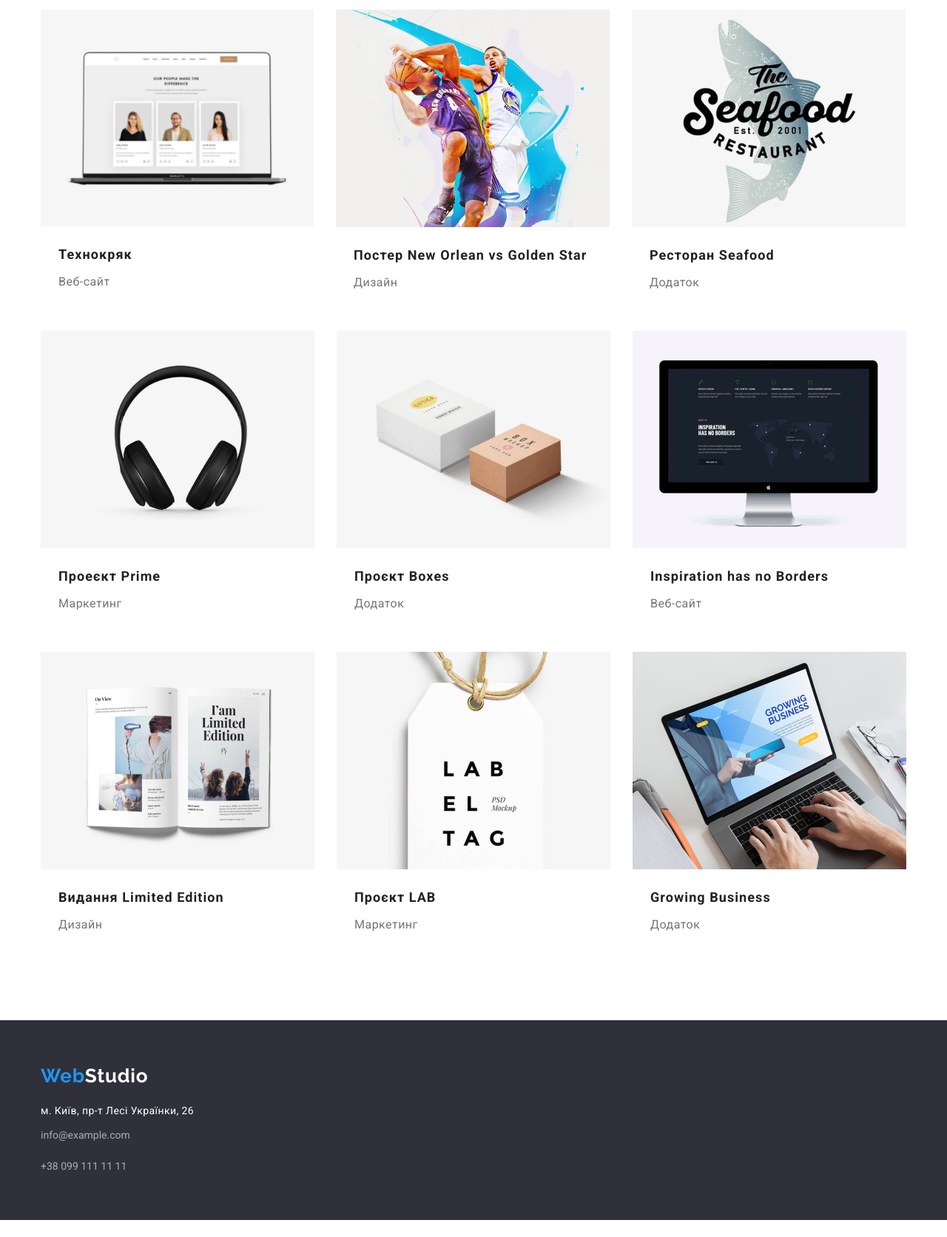
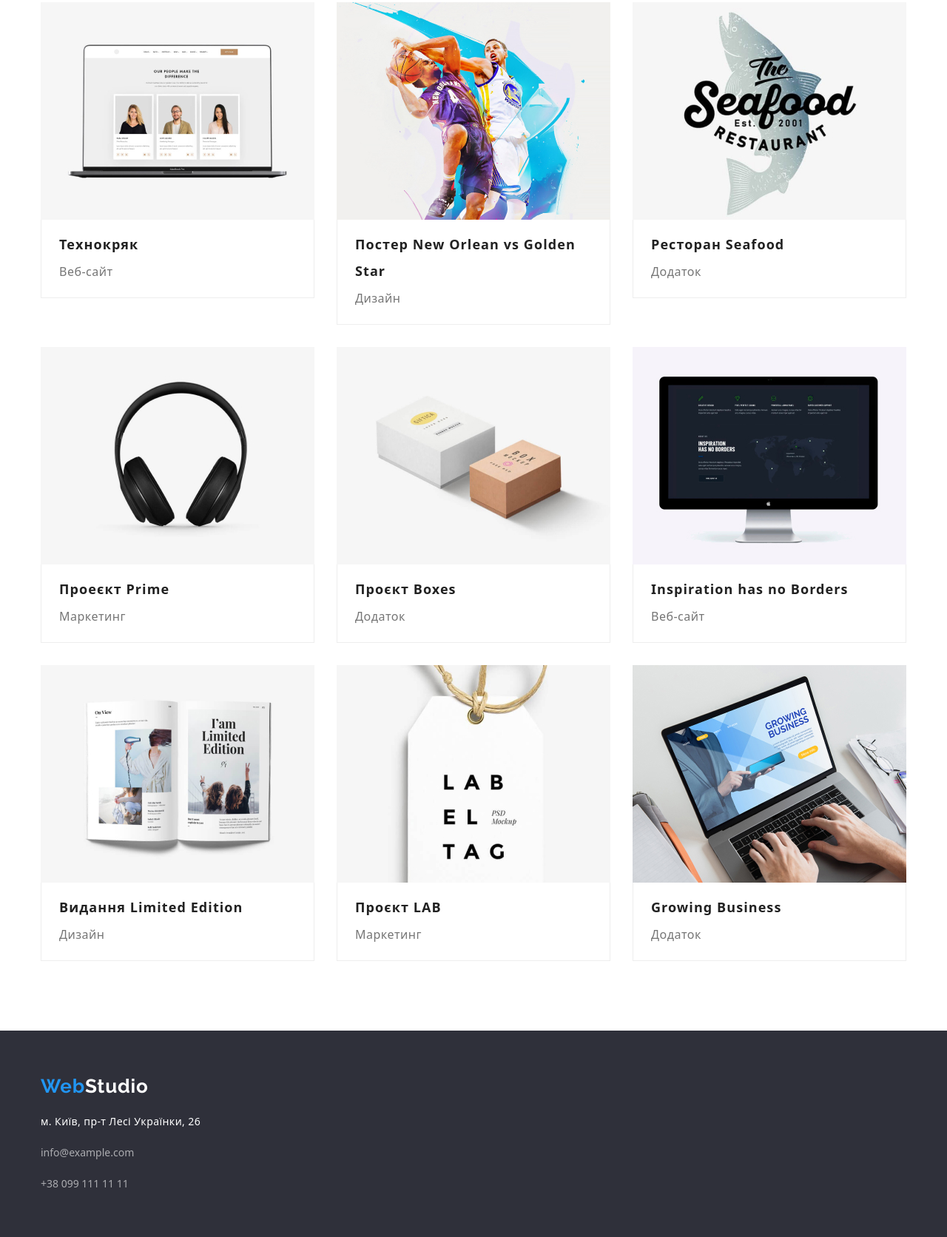
Before and after one commit to IvannaChernega/goit-markup-hw-03, a plain HTML site: page portfolio.html in a window 1280 px wide. Shown: the part 262-1934 px from the top of the page at 74% size. Before the commit the page ends 1911 px from the top, so only its background shows below. Drawn offline with nearby package versions, Linux system fonts and the light colour scheme.

Commit message:
comiit workuop-03

```diff
--- a/css/style.css
+++ b/css/style.css
@@ -1,9 +1,3 @@
-/* білий #FFFFFF */
-/* цвет вторичний текст #212121*/
-/* цвет тексту #757575 */
-/* акцент  ссилки #2196F3 */
-/* колір лого #000000 #2196F3 */
-/* колір футерадресси rgba(255, 255, 255, 0.6) */
 :root {
   --primary-font: "Roboto";
   --primary-text-color: #212121;
@@ -33,7 +27,6 @@ ul {
   margin-top: 0;
   margin-bottom: 0;
   margin-left: 0;
-  /* ?pading */
   padding-left: 0;
 }
 img {
@@ -125,6 +118,8 @@ a {
 }
 .auth-nav .link {
   display: block;
+  padding-top: 32px;
+  padding-bottom: 32px;
 
   color: var(--secondary-text-color);
   font-weight: 500;
@@ -146,8 +141,8 @@ a {
 .hero {
   display: block;
   text-align: center;
-  padding-top: 280px;
-  padding-bottom: 280px;
+  padding-top: 200px;
+  padding-bottom: 200px;
 
   background: var(--background-color);
 }
@@ -227,8 +222,8 @@ a {
   display: block;
   text-align: center;
   padding-top: 280px;
-  padding-bottom: 280px;
 }
+
 .title-box {
   font-weight: 700;
   font-size: 36px;
@@ -237,7 +232,7 @@ a {
   letter-spacing: 0.03em;
 
   font-weight: bold;
-  text-transform: uppercase;
+
   min-width: 336px;
   margin-left: auto;
   margin-right: auto;
@@ -255,14 +250,20 @@ a {
 }
 
 /* -------Наша команда -------*/
-.section .team {
-  background-color: #f5f4fa;
-}
+
 .team-title {
+  font-weight: 700;
   font-size: 36px;
   line-height: 1.16;
   text-align: center;
   letter-spacing: 0.03em;
+
+  font-weight: bold;
+
+  min-width: 336px;
+  margin-top: 94px;
+  margin-left: auto;
+  margin-right: auto;
 
   color: var(--primary-text-color);
 }
@@ -270,19 +271,17 @@ a {
   display: flex;
   gap: 30px;
   margin-top: 50px;
+  padding-bottom: 94px;
   flex-wrap: wrap;
+  background-color: #f5f4fa;
+}
+.team-item {
+  background: #ffffff;
 }
 .team-item {
   flex-basis: calc(100%-90 / 4);
 }
-.user-item {
-  font-weight: 400;
-  font-size: 16px;
-  line-height: 1.18;
-  text-align: center;
 
-  color: var(--secondary-text-color);
-}
 .text-name {
   font-weight: 500;
   font-size: 16px;
@@ -310,11 +309,10 @@ a {
   padding-bottom: 60px;
   background-color: #2f303a;
 }
-.footer-contact {
-  display: inline-block;
-  /* align-items: center; */
-}
+
 .web-logo-footer {
+  display: flex;
+  margin-bottom: 20px;
   font-family: "Raleway";
   font-weight: 700;
   font-size: 26px;
@@ -334,7 +332,7 @@ a {
 .address-link {
   display: inline-block;
   margin-bottom: 9px;
-  margin-top: 20px;
+
   font-size: 14px;
   line-height: 1.71;
   letter-spacing: 0.03em;
@@ -343,8 +341,7 @@ a {
 }
 .footer-nav {
   display: inline-block;
-  margin-bottom: 9px;
-  font-style: normal;
+
   font-size: 14px;
   line-height: 1.71;
 
@@ -363,23 +360,23 @@ a {
   color: rgba(255, 255, 255, 0.6);
   /* outline: 1px solid tomato; */
 }
+.address-item:not(:last-child) {
+  margin-bottom: 9px;
+}
 
 /* --------------  ПОРТФОЛИО    ------------ */
 /* -----filter------ */
 .page-header {
   border-bottom: 1px solid #ececec;
 }
-.section-portfolio {
-  margin-top: 100px;
-}
+
 .filter {
   display: flex;
-
+  margin-bottom: 50px;
   justify-content: center;
   align-items: center;
   flex-wrap: wrap;
   gap: 8px;
-  margin: 30px;
 }
 
 address {
@@ -393,9 +390,7 @@ element.style {
   font-weight: 500;
   font-size: 16px;
   line-height: 1.63;
-
   letter-spacing: 0.03em;
-
   color: #ffffff;
 }
 
@@ -424,24 +419,31 @@ element.style {
 }
 
 /* --------projects------- */
-.project-card-list {
+.projects {
   display: flex;
   gap: 30px;
   flex-wrap: wrap;
 }
+.project-item {
+}
+.project-card {
+  width: 370px;
+  padding-left: 24px;
+  padding-top: 15px;
+  padding-right: 24px;
+  padding-bottom: 20px;
 
-.project-card-item {
+  background: #ffffff;
+  border-left: 1px solid #eeeeee;
+  border-bottom: 1px solid #eeeeee;
+  border-right: 1px solid #eeeeee;
+}
+.project {
   flex-basis: calc(100%-60px / 3);
 }
-/* .project-card {
-  background: #ffffff;
-  border: 1px solid #eeeeee;
-} */
-.project-item {
-  padding-left: 24px;
-  padding-right: 24px;
-  padding-bottom: 4px;
-  padding-top: 20px;
+
+.project-title {
+  margin-bottom: 4px;
   font-weight: 700;
   font-size: 18px;
   line-height: 2;
@@ -451,9 +453,6 @@ element.style {
 }
 
 .project-type {
-  padding-left: 24px;
-  padding-right: 24px;
-  padding-bottom: 20px;
   line-height: 1.88;
   letter-spacing: 0.03em;
 
--- a/portfolio.html
+++ b/portfolio.html
@@ -1,5 +1,5 @@
 <!DOCTYPE html>
-<html lang="ua">
+<html lang="ru">
   <head>
     <meta charset="UTF-8" />
     <meta http-equiv="X-UA-Compatible" content="IE=edge" />
@@ -16,11 +16,11 @@
     <link rel="stylesheet" href="css/style.css" />
   </head>
   <!-- ШАПКА САЙТУ -->
-  <body class="body">
+  <body>
     <header class="page-header">
       <div class="main-nav container">
         <nav class="nav-page">
-          <a  class="logo" href="./index.html"  class="item"
+          <a  class="logo" href="./index.html"
           >Web<span class="logo-accent">Studio</span></a
         >
         <ul class="site-nav list">
@@ -40,8 +40,9 @@
     </header>
 
     <!------filter-------->
-    <main class="container">
-      <section class="portfolio section">
+    <main>
+      <section class="section">
+        <div class="container">
         <h1 hidden class="filter-title">portfolio</h1>
         <ul class="filter list">
           <li class="filter-item">
@@ -61,24 +62,21 @@
           </li>
         </ul>
         <!-- PROJECT -->
-      <h1 class="hidden">projects</h1>
-      <div class="conteiner">
-        <ul class=" project-card-list list">
-          <div class="project-card">
-          <li class="project-card-item">
+        <ul class="projects list">
+          <li class="project-item">
             <a href="#"></a>
             <img
             src="./images/portfolioimg/web-site1.jpg"
             alt="веб-сайт"
-              width="369"
-              height="293"
+            width="370"
+            height="294"
             />
             <div class="project-card ">
-            <h2 class="project-item">Технокряк</h2>
-            <p class="project-type">Веб-сайт</p></div>
-            <p></p>
-          </li></div>
-          <li class="project-card-item">
+              <h2 class="project-title">Технокряк</h2>
+              <p class="project-type">Веб-сайт</p>
+            </div>
+          </li>
+          <li class="project-item">
             <a href="#"></a>
             <img
             src="./images/portfolioimg/desain2.jpg"
@@ -87,11 +85,11 @@
             height="294"
             />
             <div class="project-card">
-            <h2 class="project-item">Постер New Orlean vs Golden Star</h2>
-            <p class="project-type">Дизайн</p></div>
-            <p></p>
+              <h2 class="project-title">Постер New Orlean vs Golden Star</h2>
+              <p class="project-type">Дизайн</p>
+            </div>
           </li>
-          <li class="project-card-item">
+          <li class="project-item">
             <a href="#"></a>
             <img
             src="./images/portfolioimg/prilojenie3.jpg"
@@ -100,11 +98,11 @@
             height="294"
             />
             <div class="project-card">
-            <h2 class="project-item">Ресторан Seafood</h2>
-            <p class="project-type">Додаток</p></div>
-            <p></p>
+              <h2 class="project-title">Ресторан Seafood</h2>
+              <p class="project-type">Додаток</p>
+            </div>
           </li>
-          <li class="project-card-item">
+          <li class="project-item">
             <a href="#"></a>
             <img
             src="./images/portfolioimg/marketing4.jpg"
@@ -113,11 +111,11 @@
             height="294"
             />
             <div class="project-card">
-            <h2 class="project-item">Проеєкт Prime</h2>
-            <p class="project-type">Маркетинг</p></div>
-            <p></p>
+              <h2 class="project-title">Проеєкт Prime</h2>
+              <p class="project-type">Маркетинг</p>
+            </div>
           </li>
-          <li class="project-card-item">
+          <li class="project-item">
             <a href="#"></a>
             <img
             src="./images/portfolioimg/proect5.jpg"
@@ -126,11 +124,11 @@
             height="294"
             />
             <div class="project-card">
-            <h2 class="project-item">Проєкт Boxes</h2>
-            <p class="project-type">Додаток</p></div>
-            <p></p>
+              <h2 class="project-title">Проєкт Boxes</h2>
+                  <p class="project-type">Додаток</p>
+                </div>
               </li>
-          <li class="project-card-item">
+              <li class="project-item">
                 <a href="#"></a>
                 <img
                 src="./images/portfolioimg/borders6.jpg"
@@ -139,11 +137,12 @@
                 height="294"
                 />
                 <div class="project-card">
-            <h2 class="project-item">Inspiration has no Borders</h2>
-            <p class="project-type">Веб-сайт</p></div>
+                  <h2 class="project-title">Inspiration has no Borders</h2>
+                  <p class="project-type">Веб-сайт</p>
+                </div>
                 <p></p>
               </li>
-          <li class="project-card-item">
+              <li class="project-item">
                 <a href="#"></a>
                 <img
                 src="./images/portfolioimg/desine7.jpg"
@@ -152,11 +151,11 @@
                 height="294"
                 />
                 <div class="project-card">
-            <h2 class="project-item">Видання Limited Edition</h2>
-            <p class="project-type">Дизайн</p></div>
-            <p></p>
+                  <h2 class="project-title">Видання Limited Edition</h2>
+                  <p class="project-type">Дизайн</p>
+                </div>
               </li>
-          <li class="project-card-item">
+              <li class="project-item">
                 <a href="#"></a>
                 <img
                 src="./images/portfolioimg/projectlab8.jpg"
@@ -165,11 +164,11 @@
                 height="294"
                 />
                 <div class="project-card">
-            <h2 class="project-item">Проєкт LAB</h2>
-            <p class="project-type">Маркетинг</p></div>
-            <p></p>
+                  <h2 class="project-title">Проєкт LAB</h2>
+                  <p class="project-type">Маркетинг</p>
+                </div>
               </li>
-          <li class="project-card-item">
+              <li class="project-item">
                 <a href="#"></a>
                 <img
                 src="./images/portfolioimg/busines9.jpg"
@@ -178,19 +177,18 @@
                 height="294"
                 />
                 <div class="project-card">
-            <h2 class="project-item">Growing Business</h2>
-            <p class="project-type">Додаток</p></div>
-            <p></p>
+                  <h2 class="project-title">Growing Business</h2>
+                  <p class="project-type">Додаток</p>
+                </div>
               </li>
             </ul>
-      </div>
         </section>
       </main>
       <!-- подвал -->
       <footer class="footer">
-    <div class="container">
-      <a href="./index.html" class="web-logo-footer">
-        Web<span class="footer-logo">Studio</span>
+      <div class=" container ">
+        <a href="./index.html" class="web-logo-footer"
+          >Web<span class="footer-logo">Studio</span>
         </a>
         <address class="address">
           <ul class="address-list list">
@@ -199,15 +197,18 @@
                 class="address-link"
                 href="https://goo.gl/maps/3nGJ9g9wUPAV8Rpz5"
                 target="_blank"
-            rel="noopener noreferrer">м. Київ, пр-т Лесі Українки, 26</a>
-          </li>
-          <li class="footer-mail list">
+                rel="noopener noreferrer"
+              >
+                м. Київ, пр-т Лесі Українки, 26</a
+              >
+            </li >
+            <li class="address-item list">
               <a class="footer-nav" href="mailto:info@example.com">
                 info@example.com
               </a>
             </li>
-          <li class="foter-tel list">
-            <a class="tel-nav"  href="tel:+380991111111">
+            <li class="address-item list">
+              <a class="tel-nav" href="tel:+380991111111">
                 +38 099 111 11 11
               </a>
             </li>
@@ -215,5 +216,6 @@
         </address>
       </div>
     </footer>
+
     </body>
 </html>
```
Also changed, not shown: index.html (+12 -13 lines). Lines whose indentation alone changed are shown as unchanged.
